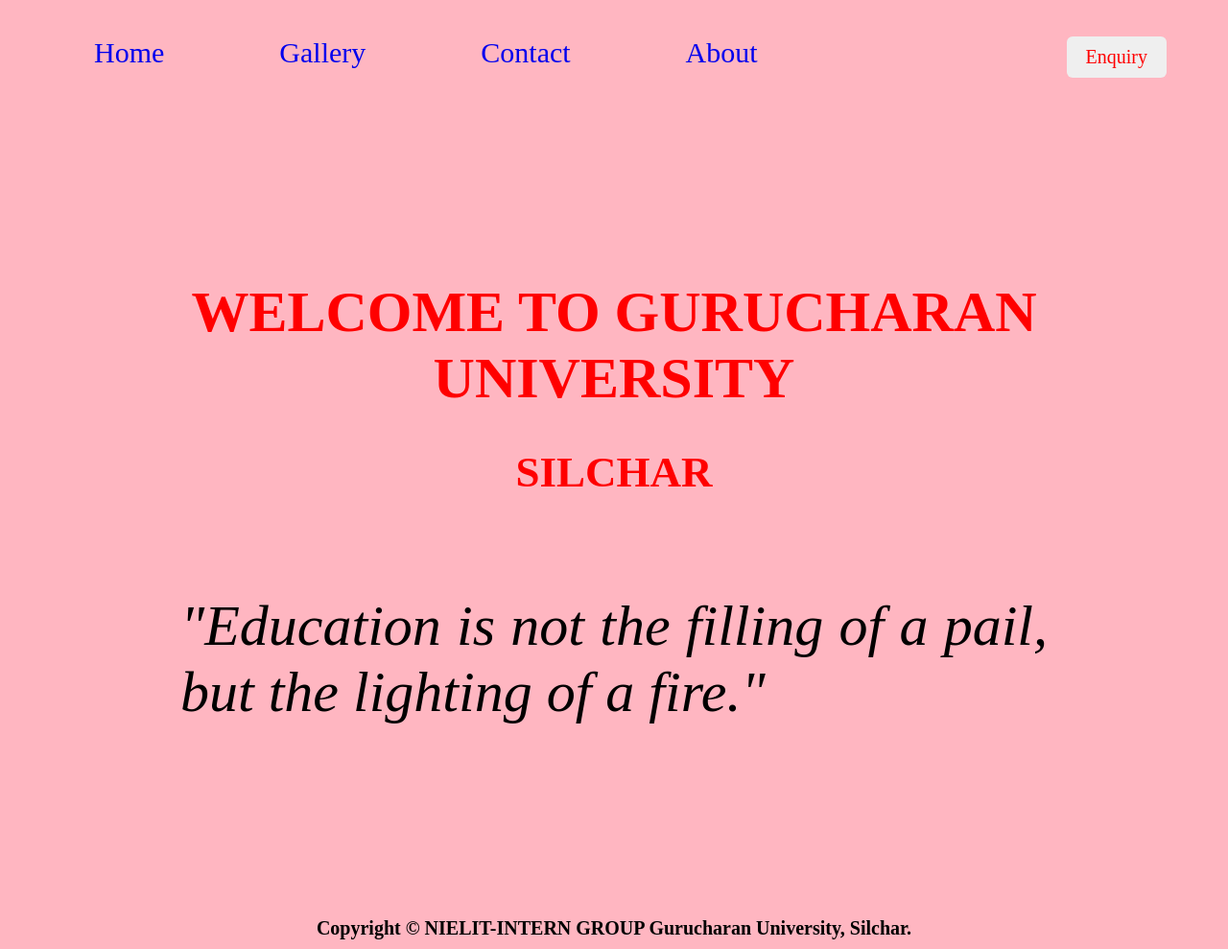
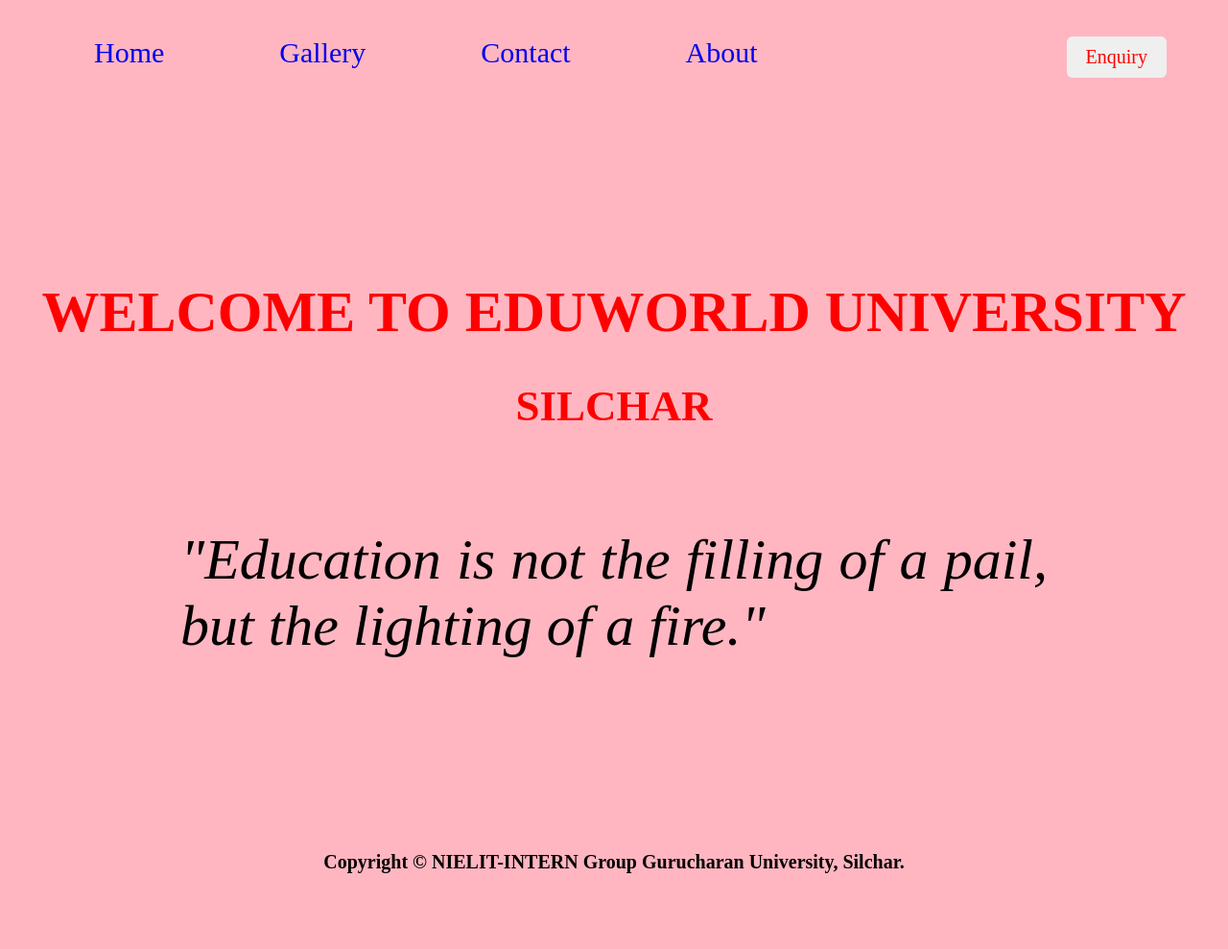
Before and after one commit to samimsoubhik/eduworlduniversity, a plain HTML site: page main.html in a window 1280 px wide. Shown: the whole page at 96% size. After the commit the page ends 920 px from the top, so only its background shows below. Drawn offline with Linux system fonts and the light colour scheme.

Commit message:
Update main.html

```diff
--- a/main.html
+++ b/main.html
@@ -49,12 +49,12 @@
       		}
     	}
 </script>
-<h1> WELCOME TO GURUCHARAN UNIVERSITY </H1>
+<h1> WELCOME TO EDUWORLD UNIVERSITY </H1>
 <H2> SILCHAR </H2>
 <P>
 	"Education is not the filling of a pail, but the lighting of a fire."
 </P>
-<H6> Copyright © NIELIT-INTERN GROUP Gurucharan University, Silchar. </H6>
+<H6> Copyright © NIELIT-INTERN Group Gurucharan University, Silchar. </H6>
 
 </body>
 </html>
```
